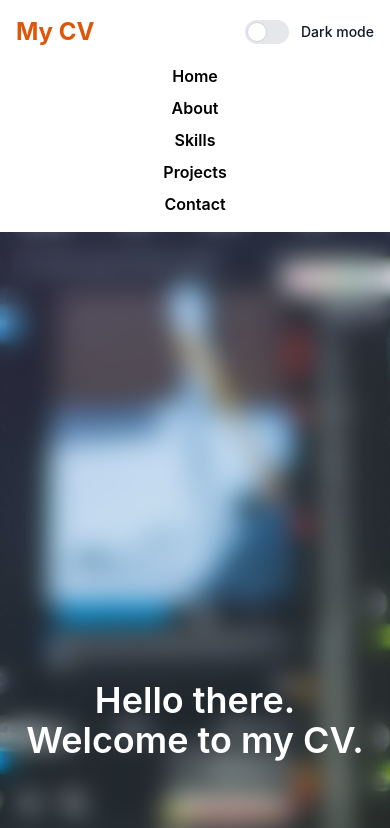
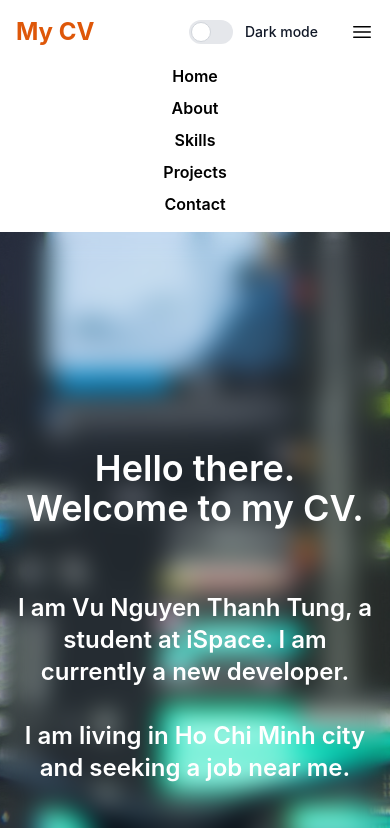
Before and after one commit to Tung10022001/ReactCV, a React (Create React App) app: page / in a window 390 px wide. Shown: the top 828 px of the page. Built offline with nearby package versions, Linux system fonts and the light colour scheme.

Commit message:
add close navbar

```diff
--- a/src/Navbar.jsx
+++ b/src/Navbar.jsx
@@ -17,9 +17,23 @@ export default function Navbar() {
     document.getElementById(id)?.scrollIntoView({ behavior: "smooth" });
   };
 
+  const toggleMenu = () => {
+    const mobileMenu = document.getElementById("mobile-menu");
+
+    if (!mobileMenu) {
+      return;
+    }
+
+    if (mobileMenu.classList.contains("show-menu")) {
+      mobileMenu.classList.remove("show-menu");
+    } else {
+      mobileMenu.classList.add("show-menu");
+    }
+  };
+
   return (
-    <div className="flex flex-col z-10">
-      <div className="flex items-center justify-between h-16 p-4 fixed w-full bg-white dark:bg-black">
+    <div className="flex flex-col z-10 fixed w-full bg-white dark:bg-black">
+      <div className="flex items-center justify-between h-16 p-4">
         <h3 className="text-orange text-2xl font-bold">My CV</h3>
         <div className="items-center gap-x-8 text-lg hidden lg:flex">
           {menuItems.map((item) => (
@@ -33,6 +47,7 @@ export default function Navbar() {
             </h4>
           ))}
         </div>
+        <div className="flex items-center gap-x-8">
           <label className="relative inline-flex items-center cursor-pointer">
             <input
               type="checkbox"
@@ -45,8 +60,24 @@ export default function Navbar() {
               Dark mode
             </span>
           </label>
+          <svg
+            xmlns="http://www.w3.org/2000/svg"
+            fill="none"
+            viewBox="0 0 24 24"
+            strokeWidth={1.5}
+            stroke="currentColor"
+            className="w-6 h-6 lg:hidden"
+            onClick={() => toggleMenu()}
+          >
+            <path
+              strokeLinecap="round"
+              strokeLinejoin="round"
+              d="M3.75 6.75h16.5M3.75 12h16.5m-16.5 5.25h16.5"
+            />
+          </svg>
         </div>
-      <div className="lg:hidden pt-16">
+      </div>
+      <div id="mobile-menu" className="lg:!hidden pt-16 show-menu mobile-menu">
         <div className="flex flex-col items-center gap-y-2 pb-4">
           {menuItems.map((item) => (
             <h4
--- a/src/index.css
+++ b/src/index.css
@@ -15,3 +15,17 @@ code {
   font-family: source-code-pro, Menlo, Monaco, Consolas, "Courier New",
     monospace;
 }
+
+.mobile-menu {
+  height: 0;
+  opacity: 0;
+  padding-top: 0;
+  visibility: hidden;
+  transition: 0.4s;
+}
+
+.mobile-menu.show-menu {
+  height: 100%;
+  opacity: 1;
+  visibility: visible;
+}
```
Lines whose indentation alone changed are shown as unchanged.
